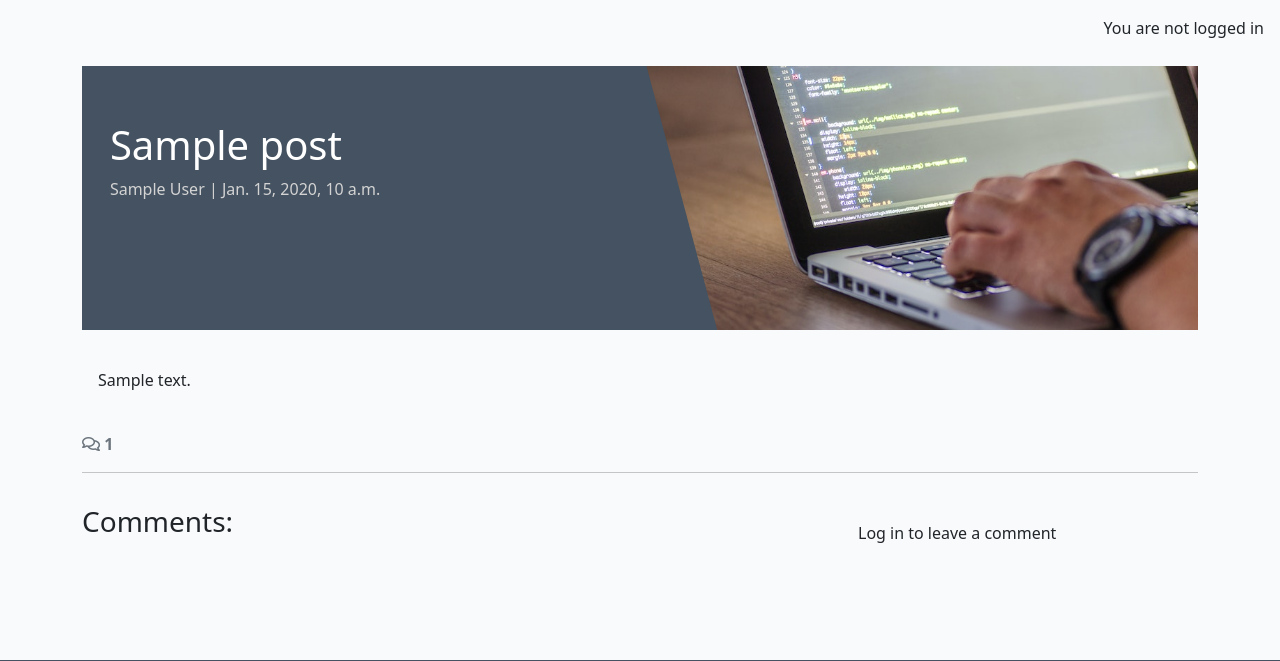
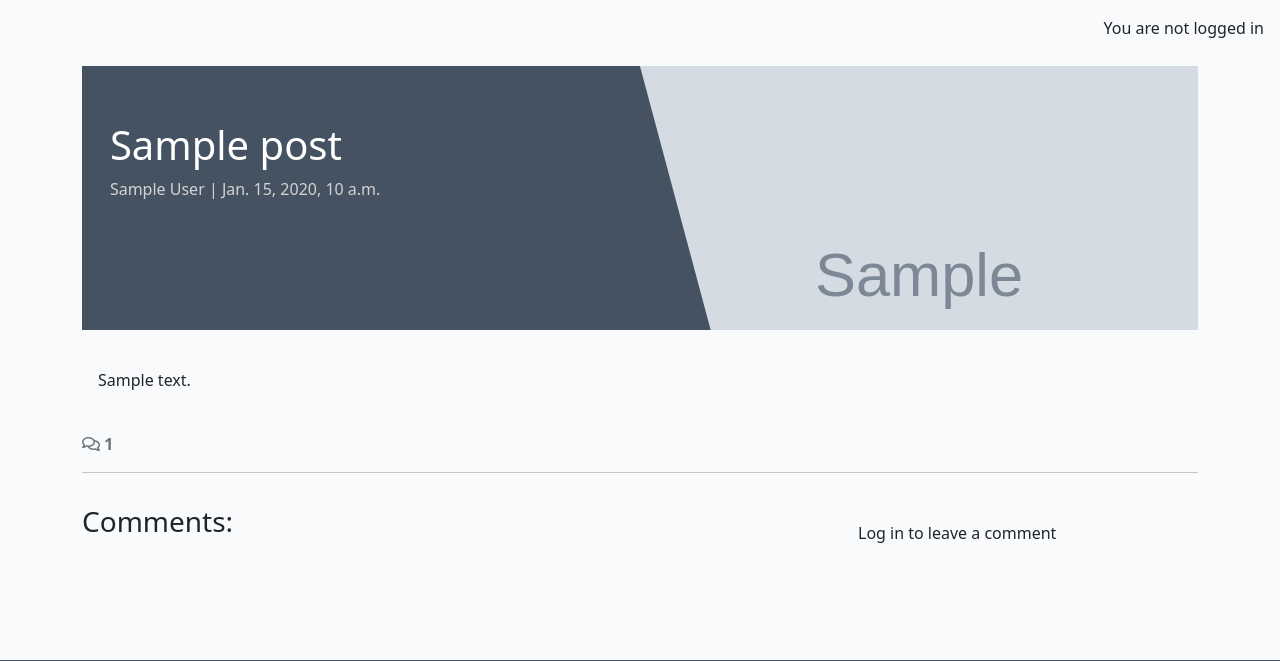
Before and after one commit to Goziechukwu/gozie-django-proj, a Django app: template blog/templates/blog/post_detail.html in a window 1280 px wide. Shown: the part 60-721 px from the top of the page. Run offline with Django 4.2, Linux system fonts and the light colour scheme; the template is opened without the code that fills it: most values are stand-ins (such as "Sample title", 1, 10 or a date in 2020); grey boxes marked "Sample" are stand-in pictures; some libraries are stand-ins or nearby versions.

Commit message:
enabling external image servings on posts by users

```diff
--- a/about/models.py
+++ b/about/models.py
@@ -1,9 +1,11 @@
 from django.db import models
+from cloudinary.models import CloudinaryField
 
 # Create your models here.
 
 class About(models.Model):
     title = models.CharField(max_length=200)
+    profile_image = CloudinaryField('image', default='placeholder')
     updated_on = models.DateTimeField(auto_now=True)
     content = models.TextField()
 
--- a/blog/templates/blog/post_detail.html
+++ b/blog/templates/blog/post_detail.html
@@ -12,7 +12,13 @@
                 <p class="post-subtitle">{{ post.author }} | {{ post.created_on }}</p>
             </div>
             <div class="d-none d-md-block col-md-6 masthead-image">
-                <img src="{% static 'images/default.jpg' %}" class="scale" alt="placeholder">
+                {% if "placeholder" in post.featured_image.url %}
+                <img src="{% static 'images/default.jpg' %}" class="scale"
+                    alt="placeholder image">
+                {% else %}
+                <img src="{{ post.featured_image.url }}" class="scale"
+                    alt="{{ post.title }}">
+                {% endif %}
             </div>
         </div>
     </div>
```
Also changed, not shown: about/migrations/0003_about_profile_image.py (added).
